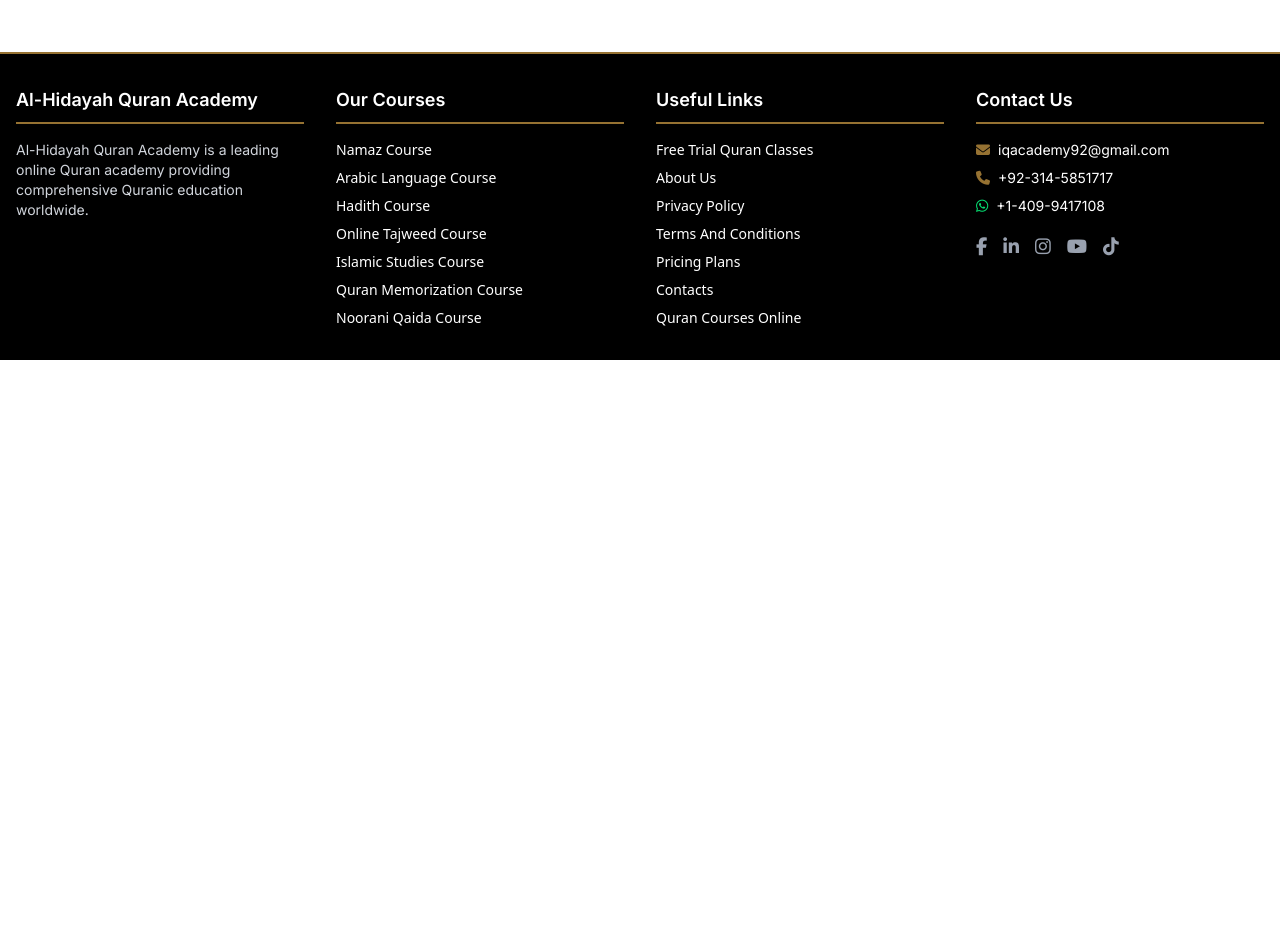
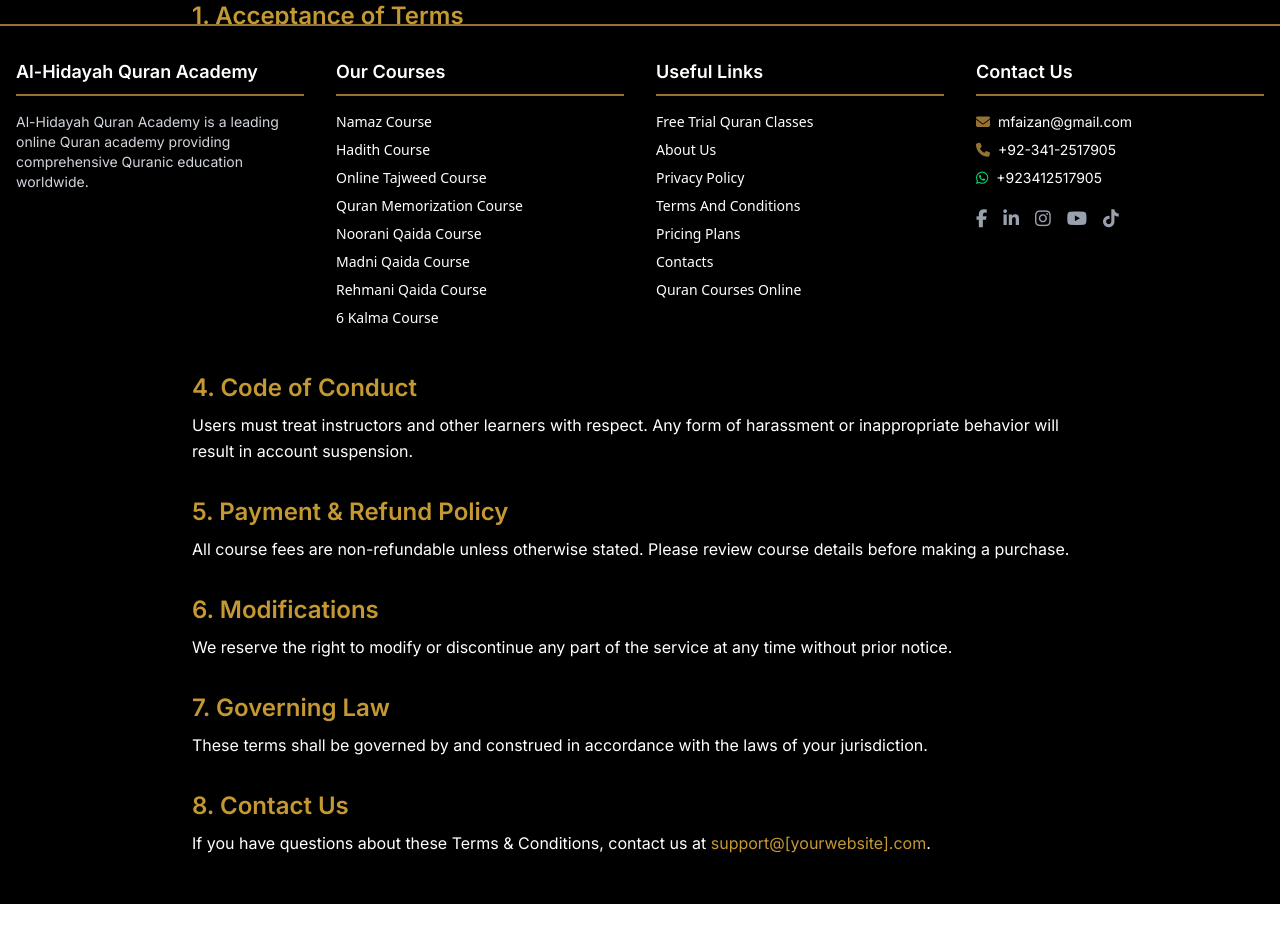
Before and after one commit to M-Faizan-Niaz/QURAN-ACADEMYn1, a React (Vite) app: page /terms-conditions in a window 1280 px wide. Shown: the part 440-1382 px from the top of the page. Before the commit the page ends 800 px from the top, so only its background shows below. Built offline with nearby package versions, Linux system fonts and the light colour scheme.

Commit message:
almost done

```diff
--- a/src/App.jsx
+++ b/src/App.jsx
@@ -28,6 +28,8 @@
 import RehmaniQaida from "./pages/RehmaniQaida";
 import MadniQaida from "./pages/MadniQaida";
 import QuranMemorizationCourse from "./pages/QuranMemorization";
+import PrivacyPolicy from "./pages/PrivacyPolicy";
+import TermsConditions from "./pages/TermsConditions";
 
 const App = () => {
   return (
@@ -54,7 +56,12 @@
         <Route path="/ijazah-course" element={<IjazahCourse />} />
         <Route path="/rehmani-qaida-course" element={<RehmaniQaida />} />
         <Route path="/madni-qaida-course" element={<MadniQaida />} />
-        <Route path="/quran-memorization-course" element={<QuranMemorizationCourse />} />
+        <Route
+          path="/quran-memorization-course"
+          element={<QuranMemorizationCourse />}
+        />
+        <Route path="/terms-conditions" element={<TermsConditions />} />
+        <Route path="/privacy-policy" element={<PrivacyPolicy />} />
       </Routes>
 
       <BottomNav />
--- a/src/components/home/AboutSection.jsx
+++ b/src/components/home/AboutSection.jsx
@@ -34,7 +34,7 @@
             — anytime, anywhere.
           </p>
           <a
-            href="/contact"
+            href="/contact-us"
             className="inline-block bg-[#996515] text-white px-6 py-3 rounded-full shadow-2xl hover:bg-[#d4af37] transition duration-300"
           >
             Get Started Today
--- a/src/components/shared/BottomNav.jsx
+++ b/src/components/shared/BottomNav.jsx
@@ -39,44 +39,69 @@
           </h3>
           <ul className="space-y-2 text-sm">
             <li>
-              <a href="/namaz" className="hover:text-[#967232] transition">
+              <a
+                href="/namaz-course"
+                className="hover:text-[#967232] transition"
+              >
                 Namaz Course
               </a>
             </li>
+
             <li>
-              <a href="/arabic" className="hover:text-[#967232] transition">
-                Arabic Language Course
-              </a>
-            </li>
-            <li>
-              <a href="/hadith" className="hover:text-[#967232] transition">
+              <a
+                href="/hadith-course"
+                className="hover:text-[#967232] transition"
+              >
                 Hadith Course
               </a>
             </li>
             <li>
-              <a href="/tajweed" className="hover:text-[#967232] transition">
+              <a
+                href="/tajweed-course"
+                className="hover:text-[#967232] transition"
+              >
                 Online Tajweed Course
               </a>
             </li>
+
             <li>
               <a
-                href="/islamic-studies"
-                className="hover:text-[#967232] transition"
-              >
-                Islamic Studies Course
-              </a>
-            </li>
-            <li>
-              <a
-                href="/memorization"
+                href="/quran-memorization-course"
                 className="hover:text-[#967232] transition"
               >
                 Quran Memorization Course
               </a>
             </li>
             <li>
-              <a href="/noorani" className="hover:text-[#967232] transition">
+              <a
+                href="/noorani-qaida-course"
+                className="hover:text-[#967232] transition"
+              >
                 Noorani Qaida Course
+              </a>
+            </li>
+            <li>
+              <a
+                href="/madni-qaida-course"
+                className="hover:text-[#967232] transition"
+              >
+                Madni Qaida Course
+              </a>
+            </li>
+            <li>
+              <a
+                href="/rehmani-qaida-course"
+                className="hover:text-[#967232] transition"
+              >
+                Rehmani Qaida Course
+              </a>
+            </li>
+            <li>
+              <a
+                href="/6-kalma-course"
+                className="hover:text-[#967232] transition"
+              >
+                6 Kalma Course
               </a>
             </li>
           </ul>
@@ -89,37 +114,37 @@
           </h3>
           <ul className="space-y-2 text-sm">
             <li>
-              <a href="/trial" className="hover:text-[#967232] transition">
+              <a href="/free-trial" className="hover:text-[#967232] transition">
                 Free Trial Quran Classes
               </a>
             </li>
             <li>
-              <a href="/about" className="hover:text-[#967232] transition">
+              <a href="/about-us" className="hover:text-[#967232] transition">
                 About Us
               </a>
             </li>
             <li>
-              <a href="/privacy" className="hover:text-[#967232] transition">
+              <a href="/privacy-policy" className="hover:text-[#967232] transition">
                 Privacy Policy
               </a>
             </li>
             <li>
-              <a href="/terms" className="hover:text-[#967232] transition">
+              <a href="/terms-conditions" className="hover:text-[#967232] transition">
                 Terms And Conditions
               </a>
             </li>
             <li>
-              <a href="/pricing" className="hover:text-[#967232] transition">
+              <a href="/fee" className="hover:text-[#967232] transition">
                 Pricing Plans
               </a>
             </li>
             <li>
-              <a href="/contact" className="hover:text-[#967232] transition">
+              <a href="/contact-us" className="hover:text-[#967232] transition">
                 Contacts
               </a>
             </li>
             <li>
-              <a href="/online" className="hover:text-[#967232] transition">
+              <a href="/courses" className="hover:text-[#967232] transition">
                 Quran Courses Online
               </a>
             </li>
@@ -134,17 +159,17 @@
 
           <p className="text-sm flex items-center gap-2 mb-2">
             <i className="fas fa-envelope text-[#967232]"></i>
-            iqacademy92@gmail.com
+            mfaizan@gmail.com
           </p>
 
           <p className="text-sm flex items-center gap-2 mb-2">
             <i className="fas fa-phone text-[#967232]"></i>
-            +92-314-5851717
+            +92-341-2517905
           </p>
 
           <p className="text-sm flex items-center gap-2 mb-4">
             <i className="fab fa-whatsapp text-green-400"></i>
-            +1-409-9417108
+          +923412517905
           </p>
 
           <div className="flex space-x-4 text-lg">
--- a/src/index.css
+++ b/src/index.css
@@ -26,6 +26,14 @@
   font-style: normal;
 }
 
+/* inside your globals.css or root stylesheet */
+.text-gold {
+  color: #c49833;
+}
+.border-gold {
+  border-color: #c49833;
+}
+
 
 .custom-scrollbar-hide::-webkit-scrollbar {
   display: none;
--- /dev/null
+++ b/src/pages/PrivacyPolicy.jsx
@@ -0,0 +1,140 @@
+import React from "react";
+
+const PrivacyPolicy = () => {
+  return (
+    <div className="max-w-4xl mx-auto p-6 text-gray-800 mb-90">
+      <h1 className="text-4xl font-bold text-center text-black-800 mb-6">
+        Privacy Policy
+      </h1>
+      <p className="text-sm text-center text-gray-500 mb-10">
+        Last updated: July 20, 2025
+      </p>
+
+      <section className="mb-8">
+        <h2 className="text-2xl font-semibold text-black-600 mb-2">
+          1. Who We Are
+        </h2>
+        <p>
+          We are an online Islamic educational platform offering authentic
+          Quranic courses, including Tafseer, Quran Ijazah, Tajweed, Qaida,
+          Quran Reading, and Arabic Grammar.
+        </p>
+      </section>
+
+      <section className="mb-8">
+        <h2 className="text-2xl font-semibold text-black-600 mb-2">
+          2. Information We Collect
+        </h2>
+        <ul className="list-disc list-inside space-y-1">
+          <li>
+            <strong>Personal Info:</strong> Name, email address, contact number
+          </li>
+          <li>
+            <strong>Learning Data:</strong> Course progress and completions
+          </li>
+          <li>
+            <strong>Technical Info:</strong> IP address, browser, and device
+            type
+          </li>
+        </ul>
+      </section>
+
+      <section className="mb-8">
+        <h2 className="text-2xl font-semibold text-black-600 mb-2">
+          3. How We Use Your Information
+        </h2>
+        <ul className="list-disc list-inside space-y-1">
+          <li>Provide course access and track your learning</li>
+          <li>Send updates and reminders</li>
+          <li>Offer support and improve services</li>
+        </ul>
+      </section>
+
+      <section className="mb-8">
+        <h2 className="text-2xl font-semibold text-black-600 mb-2">
+          4. Third-Party Services
+        </h2>
+        <p>
+          We use secure, privacy-compliant third-party tools (like email and
+          payment processors) which have limited and secured access to your
+          data.
+        </p>
+      </section>
+
+      <section className="mb-8">
+        <h2 className="text-2xl font-semibold text-black-600 mb-2">
+          5. Cookies
+        </h2>
+        <p>
+          We use cookies to remember sessions, track progress, and enhance user
+          experience. You can manage cookie preferences through your browser.
+        </p>
+      </section>
+
+      <section className="mb-8">
+        <h2 className="text-2xl font-semibold text-black-600 mb-2">
+          6. Children’s Privacy
+        </h2>
+        <p>
+          Our platform is suitable for all ages, but children under 13 should
+          access it under parental guidance.
+        </p>
+      </section>
+
+      <section className="mb-8">
+        <h2 className="text-2xl font-semibold text-black-600 mb-2">
+          7. Data Security
+        </h2>
+        <p>
+          We implement SSL encryption, secure login, and regular audits to
+          safeguard your information.
+        </p>
+      </section>
+
+      <section className="mb-8">
+        <h2 className="text-2xl font-semibold text-black-600 mb-2">
+          8. Your Rights
+        </h2>
+        <ul className="list-disc list-inside space-y-1">
+          <li>Access or correct your data</li>
+          <li>Request data deletion</li>
+          <li>Unsubscribe from emails</li>
+        </ul>
+        <p>
+          Contact us at:{" "}
+          <span className="text-black-700 font-medium">
+            mfaizan4905@fmail.com
+          </span>
+        </p>
+      </section>
+
+      <section className="mb-8">
+        <h2 className="text-2xl font-semibold text-black-600 mb-2">
+          9. Changes to Policy
+        </h2>
+        <p>
+          This policy may be updated as needed. Any changes will be posted here
+          with the new date.
+        </p>
+      </section>
+
+      <section className="mb-8">
+        <h2 className="text-2xl font-semibold text-black-600 mb-2">
+          10. Contact Us
+        </h2>
+        <p>If you have questions, reach us at:</p>
+        <p className="mt-2">
+          📧 <span className="font-medium">your.email@example.com</span>
+          <br />
+          📍 <span className="font-medium">City, Country</span>
+        </p>
+      </section>
+
+      <p className="text-center text-black-700 font-semibold mt-12">
+        🌙 May Allah reward you for seeking beneficial knowledge.
+      </p>
+    </div>
+  );
+};
+
+export default PrivacyPolicy;
--- /dev/null
+++ b/src/pages/TermsConditions.jsx
@@ -0,0 +1,106 @@
+import React from "react";
+
+const TermsConditions = () => {
+  return (
+    <div className="bg-black text-white min-h-screen py-12 px-6 sm:px-12 mt-15 mb-80">
+      <div className="max-w-4xl mx-auto">
+        <h1 className="text-4xl font-bold text-gold mb-6 border-b border-gold pb-2">
+          Terms and Conditions
+        </h1>
+
+        <p className="text-lg leading-relaxed mb-8">
+          Welcome to{" "}
+          <span className="text-gold font-semibold">Al-Hidaya Quran Academy</span>
+          . By using our online Quran learning platform, you agree to comply
+          with and be bound by the following Terms and Conditions.
+        </p>
+
+        <div className="space-y-8">
+          <section>
+            <h2 className="text-2xl font-semibold text-gold mb-2">
+              1. Acceptance of Terms
+            </h2>
+            <p className="text-base leading-relaxed">
+              By accessing or using our platform, you agree to be bound by these
+              terms. If you do not agree, please do not use our services.
+            </p>
+          </section>
+
+          <section>
+            <h2 className="text-2xl font-semibold text-gold mb-2">
+              2. User Responsibilities
+            </h2>
+            <p className="text-base leading-relaxed">
+              You are responsible for maintaining the confidentiality of your
+              login credentials and for all activities under your account.
+            </p>
+          </section>
+
+          <section>
+            <h2 className="text-2xl font-semibold text-gold mb-2">
+              3. Course Content
+            </h2>
+            <p className="text-base leading-relaxed">
+              All course materials are the intellectual property of [Your
+              Institute Name] and are provided for personal, non-commercial use
+              only.
+            </p>
+          </section>
+
+          <section>
+            <h2 className="text-2xl font-semibold text-gold mb-2">
+              4. Code of Conduct
+            </h2>
+            <p className="text-base leading-relaxed">
+              Users must treat instructors and other learners with respect. Any
+              form of harassment or inappropriate behavior will result in
+              account suspension.
+            </p>
+          </section>
+
+          <section>
+            <h2 className="text-2xl font-semibold text-gold mb-2">
+              5. Payment & Refund Policy
+            </h2>
+            <p className="text-base leading-relaxed">
+              All course fees are non-refundable unless otherwise stated. Please
+              review course details before making a purchase.
+            </p>
+          </section>
+
+          <section>
+            <h2 className="text-2xl font-semibold text-gold mb-2">
+              6. Modifications
+            </h2>
+            <p className="text-base leading-relaxed">
+              We reserve the right to modify or discontinue any part of the
+              service at any time without prior notice.
+            </p>
+          </section>
+
+          <section>
+            <h2 className="text-2xl font-semibold text-gold mb-2">
+              7. Governing Law
+            </h2>
+            <p className="text-base leading-relaxed">
+              These terms shall be governed by and construed in accordance with
+              the laws of your jurisdiction.
+            </p>
+          </section>
+
+          <section>
+            <h2 className="text-2xl font-semibold text-gold mb-2">
+              8. Contact Us
+            </h2>
+            <p className="text-base leading-relaxed">
+              If you have questions about these Terms & Conditions, contact us
+              at <span className="text-gold">support@[yourwebsite].com</span>.
+            </p>
+          </section>
+        </div>
+      </div>
+    </div>
+  );
+};
+
+export default TermsConditions;
```
